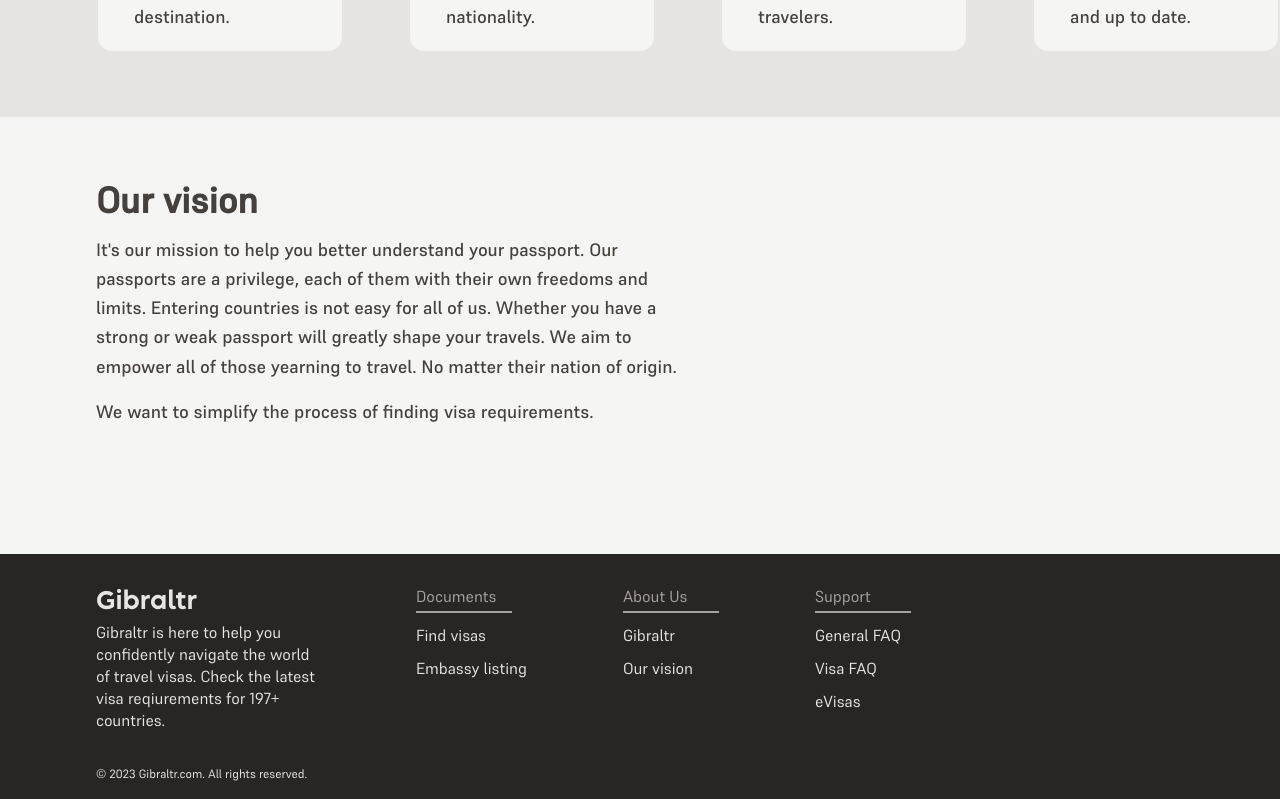
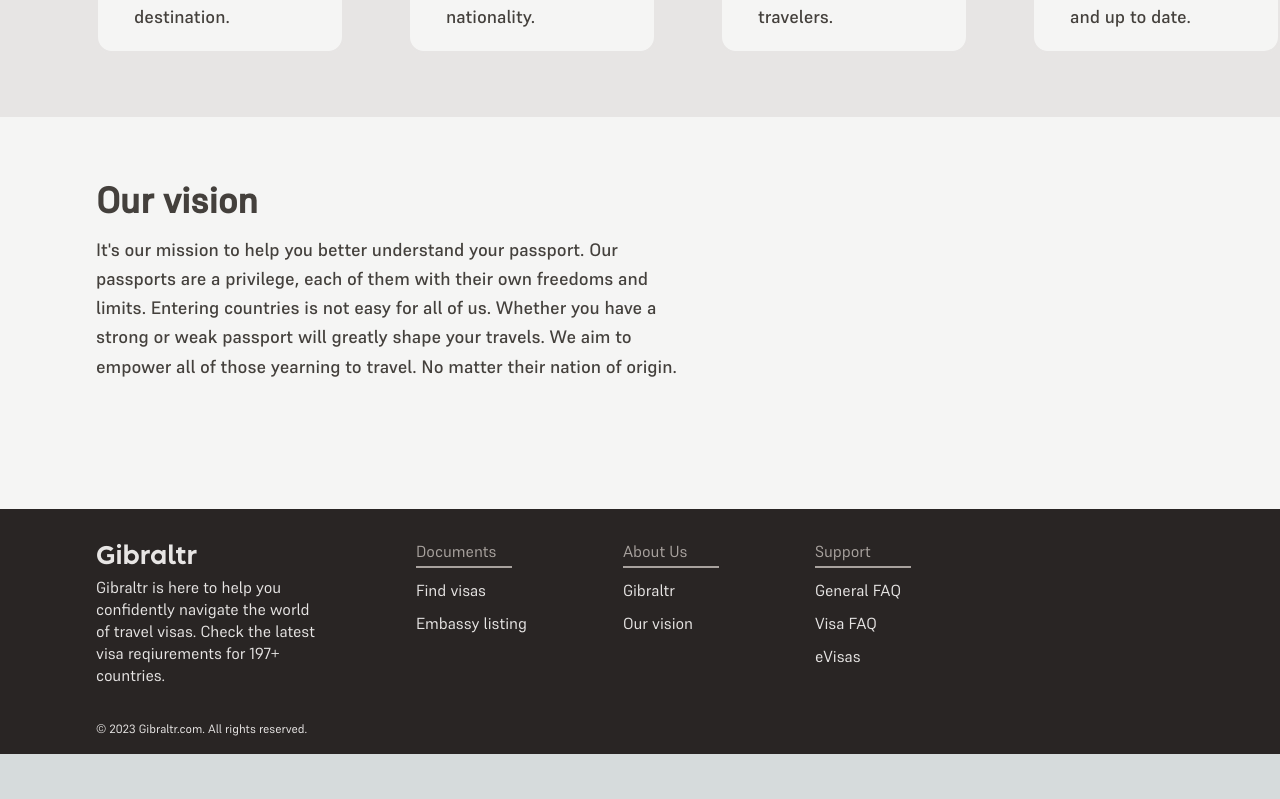
Before and after one commit to tachorzy/Gibraltr, a Next.js app in the folder app/: page /about in a window 1280 px wide. Shown: the part 1105-1904 px from the top of the page. After the commit the page ends 1859 px from the top, so only its background shows below. Built offline with nearby package versions, Linux system fonts and the light colour scheme; what country-list would draw is missing.

Commit message:
Removed second paragraph from Our Vision on About Us page

```diff
--- a/app/pages/about.jsx
+++ b/app/pages/about.jsx
@@ -96,8 +96,8 @@ export default function Home() {
           <div className={AboutStyles.main}>
             <div className={supremeMedium.className}>
               <h4 className={AboutStyles.aboutUsTitle}>Our vision</h4>
-              <p className={AboutStyles.paragraphRegular}>It's our mission to help you better understand your passport. Our passports are a privilege, each of them with their own freedoms and limits. Entering countries is not easy for all of us. Whether you have a strong or weak passport will greatly shape your travels. We aim to empower all of those yearning to travel. No matter their nation of origin. </p>
-              <p className={AboutStyles.paragraphLast}>We want to simplify the process of finding visa requirements.</p>
+              <p className={AboutStyles.paragraphLast}>It's our mission to help you better understand your passport. Our passports are a privilege, each of them with their own freedoms and limits. Entering countries is not easy for all of us. Whether you have a strong or weak passport will greatly shape your travels. We aim to empower all of those yearning to travel. No matter their nation of origin. </p>
+              {/* <p className={AboutStyles.paragraphLast}>We want to simplify the process of finding visa requirements.</p> */}
             </div>
           </div>
           <Footer></Footer>
```
